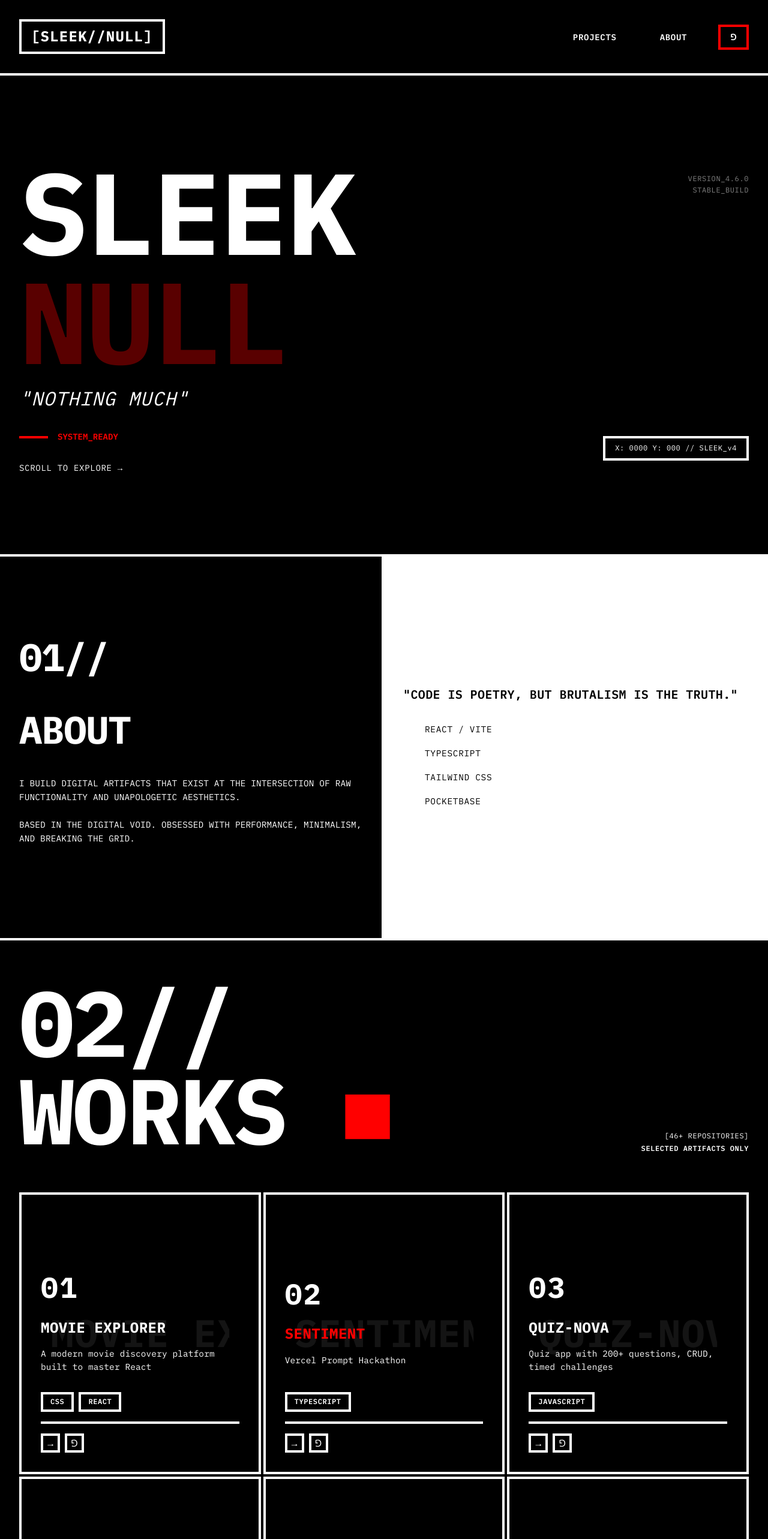
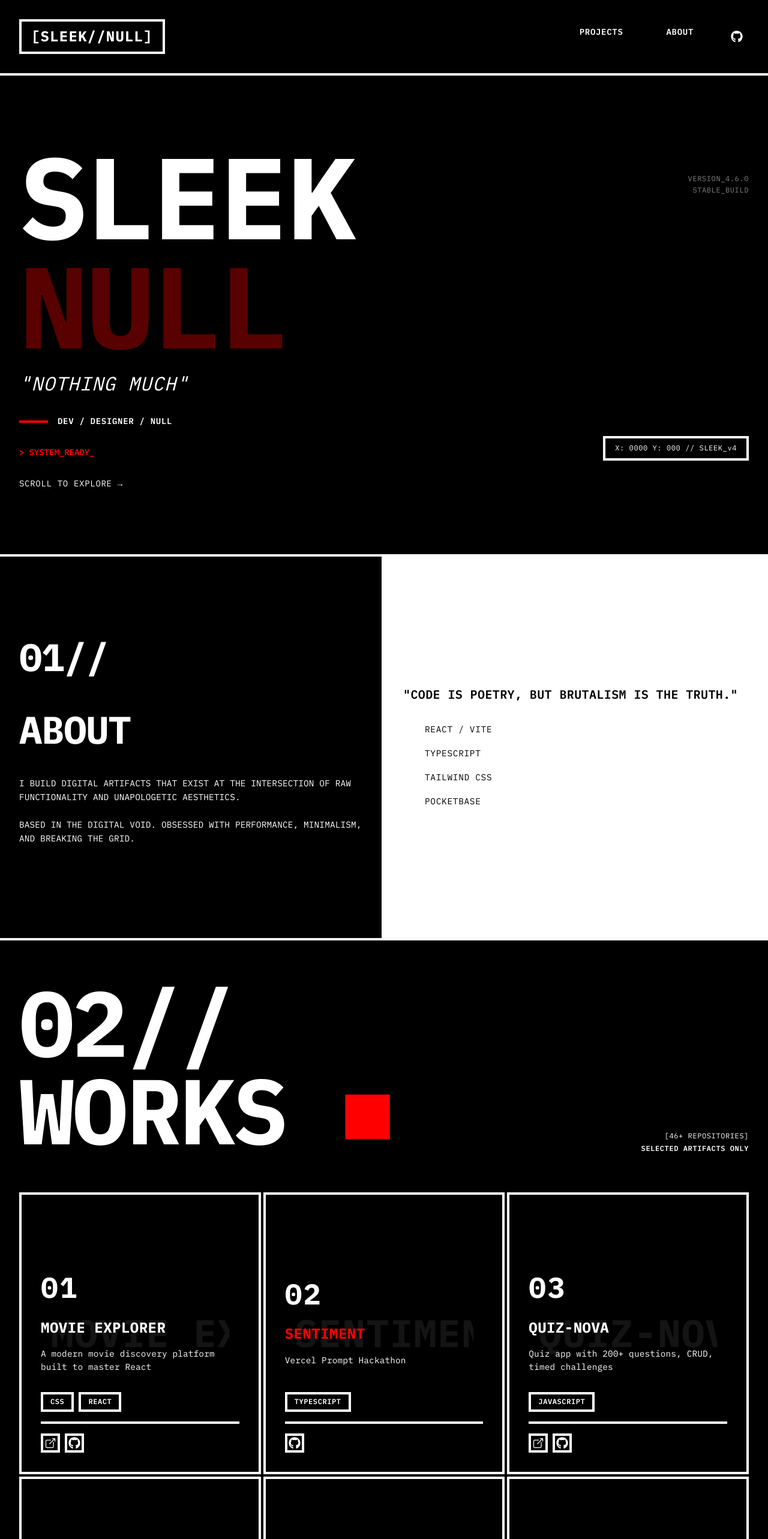
Before and after one commit to Rtobdowu-570/Portfolio, a React (Vite) app: page / in a window 1280 px wide. Shown: the top 2566 px of the page at 60% size. Built offline with nearby package versions, Linux system fonts and the light colour scheme.

Commit message:
feat: update components and CSS with react-icons and brutalist styling
Update Project, Navbar, and Hero components for icon consistency and layout
Add conditional icon rendering and styling updates for better alignment

Co-authored-by: Sleek <175452118+Rtobdowu-570@users.noreply.github.com>

```diff
--- a/src/assets/components/Hero.jsx
+++ b/src/assets/components/Hero.jsx
@@ -18,9 +18,14 @@ const Hero = ({ mousePos }) => {
           "NOTHING MUCH"
         </div>
 
-        <div className="hero-meta">
-          <div className="hero-meta-line"></div>
-          <div className="hero-status">SYSTEM_READY</div>
+        <div className="hero-info-block">
+          <div className="hero-divider"></div>
+          <div className="hero-info-text">DEV / DESIGNER / NULL</div>
+        </div>
+
+        <div className="hero-status-block">
+          <div className="hero-status-indicator">></div>
+          <div className="hero-status">SYSTEM_READY_</div>
         </div>
 
         <div className="hero-description">
--- a/src/assets/components/Navbar.jsx
+++ b/src/assets/components/Navbar.jsx
@@ -1,4 +1,5 @@
 import React from 'react';
+import { FaGithub } from 'react-icons/fa6';
 
 const Navbar = () => {
   return (
@@ -7,7 +8,11 @@ const Navbar = () => {
       <ul className="navbar-links">
         <li><a href="#projects">PROJECTS</a></li>
         <li><a href="#about">ABOUT</a></li>
-        <li><a href="#contact" style={{ border: '4px solid #FF0000' }}>⅁</a></li>
+        <li>
+          <a href="https://github.com/Rtobdowu-570" target="_blank" rel="noopener noreferrer" className="navbar-github">
+            <FaGithub size={20} />
+          </a>
+        </li>
       </ul>
     </nav>
   );
--- a/src/assets/components/Project.jsx
+++ b/src/assets/components/Project.jsx
@@ -1,4 +1,6 @@
 import React, { useState } from 'react';
+import { FaGithub } from 'react-icons/fa6';
+import { IoOpenOutline } from 'react-icons/io5';
 
 const Project = () => {
   const [glitchingIndex, setGlitchingIndex] = useState(null);
@@ -8,38 +10,50 @@ const Project = () => {
       id: '01',
       title: 'MOVIE EXPLORER',
       description: 'A modern movie discovery platform built to master React',
-      technologies: ['CSS', 'REACT']
+      technologies: ['CSS', 'REACT'],
+      github: 'https://github.com/Rtobdowu-570',
+      live: 'https://movie-explorer.example.com'
     },
     {
       id: '02',
       title: 'SENTIMENT',
       description: 'Vercel Prompt Hackathon',
       technologies: ['TYPESCRIPT'],
-      featured: true
+      featured: true,
+      github: 'https://github.com/Rtobdowu-570',
+      live: null
     },
     {
       id: '03',
       title: 'QUIZ-NOVA',
       description: 'Quiz app with 200+ questions, CRUD, timed challenges',
-      technologies: ['JAVASCRIPT']
+      technologies: ['JAVASCRIPT'],
+      github: 'https://github.com/Rtobdowu-570',
+      live: 'https://quiz-nova.example.com'
     },
     {
       id: '04',
       title: 'EXPENSE TRACKER',
       description: 'Track expenses in JSON and image format',
-      technologies: ['JAVASCRIPT']
+      technologies: ['JAVASCRIPT'],
+      github: 'https://github.com/Rtobdowu-570',
+      live: null
     },
     {
       id: '05',
       title: 'LUMINA',
       description: 'E-commerce app built with Pocketbase',
-      technologies: ['TYPESCRIPT']
+      technologies: ['TYPESCRIPT'],
+      github: 'https://github.com/Rtobdowu-570',
+      live: 'https://lumina.example.com'
     },
     {
       id: '06',
       title: 'QR CODE READER',
       description: 'Decode QR messages and convert text to QR codes',
-      technologies: ['JAVASCRIPT']
+      technologies: ['JAVASCRIPT'],
+      github: 'https://github.com/Rtobdowu-570',
+      live: null
     }
   ];
 
@@ -92,8 +106,14 @@ const Project = () => {
                 ))}
               </div>
               <div className="project-icons">
-                <div className="project-icon">→</div>
-                <div className="project-icon">⅁</div>
+                {project.live && (
+                  <a href={project.live} target="_blank" rel="noopener noreferrer" className="project-icon-link">
+                    <IoOpenOutline size={20} />
+                  </a>
+                )}
+                <a href={project.github} target="_blank" rel="noopener noreferrer" className="project-icon-link">
+                  <FaGithub size={20} />
+                </a>
               </div>
             </div>
           </div>
--- a/src/assets/styles/main.css
+++ b/src/assets/styles/main.css
@@ -76,6 +76,26 @@ body {
   color: var(--black);
 }
 
+.navbar-github {
+  width: 2.5rem;
+  height: 2.5rem;
+  border: 4px solid var(--white);
+  display: flex;
+  align-items: center;
+  justify-content: center;
+  color: var(--white);
+  padding: 0 !important;
+}
+
+.navbar-github:hover {
+  background: var(--white);
+  color: var(--black);
+}
+
+.navbar-github svg {
+  display: flex;
+}
+
 /* ========== HERO SECTION ========== */
 .hero {
   margin-top: 8rem;
@@ -124,7 +144,7 @@ body {
   letter-spacing: 0.03em;
 }
 
-.hero-meta {
+.hero-info-block {
   display: flex;
   gap: 1rem;
   margin: 2rem 0;
@@ -132,10 +152,28 @@ body {
   align-items: center;
 }
 
-.hero-meta-line {
+.hero-divider {
   width: 3rem;
   height: 4px;
   background: var(--red);
+}
+
+.hero-info-text {
+  font-weight: 600;
+  letter-spacing: 0.05em;
+}
+
+.hero-status-block {
+  display: flex;
+  gap: 0.5rem;
+  margin: 1rem 0 2rem 0;
+  font-size: 0.875rem;
+  align-items: center;
+}
+
+.hero-status-indicator {
+  color: var(--red);
+  font-weight: 700;
 }
 
 .hero-status {
@@ -475,6 +513,28 @@ body {
   font-size: 1rem;
 }
 
+.project-icon-link {
+  width: 2rem;
+  height: 2rem;
+  border: 4px solid var(--white);
+  display: flex;
+  align-items: center;
+  justify-content: center;
+  cursor: pointer;
+  color: var(--white);
+  text-decoration: none;
+  transition: none;
+}
+
+.project-icon-link:hover {
+  background: var(--white);
+  color: var(--black);
+}
+
+.project-icon-link svg {
+  display: flex;
+}
+
 /* Glitch Effect */
 @keyframes glitch {
   0% {
```
